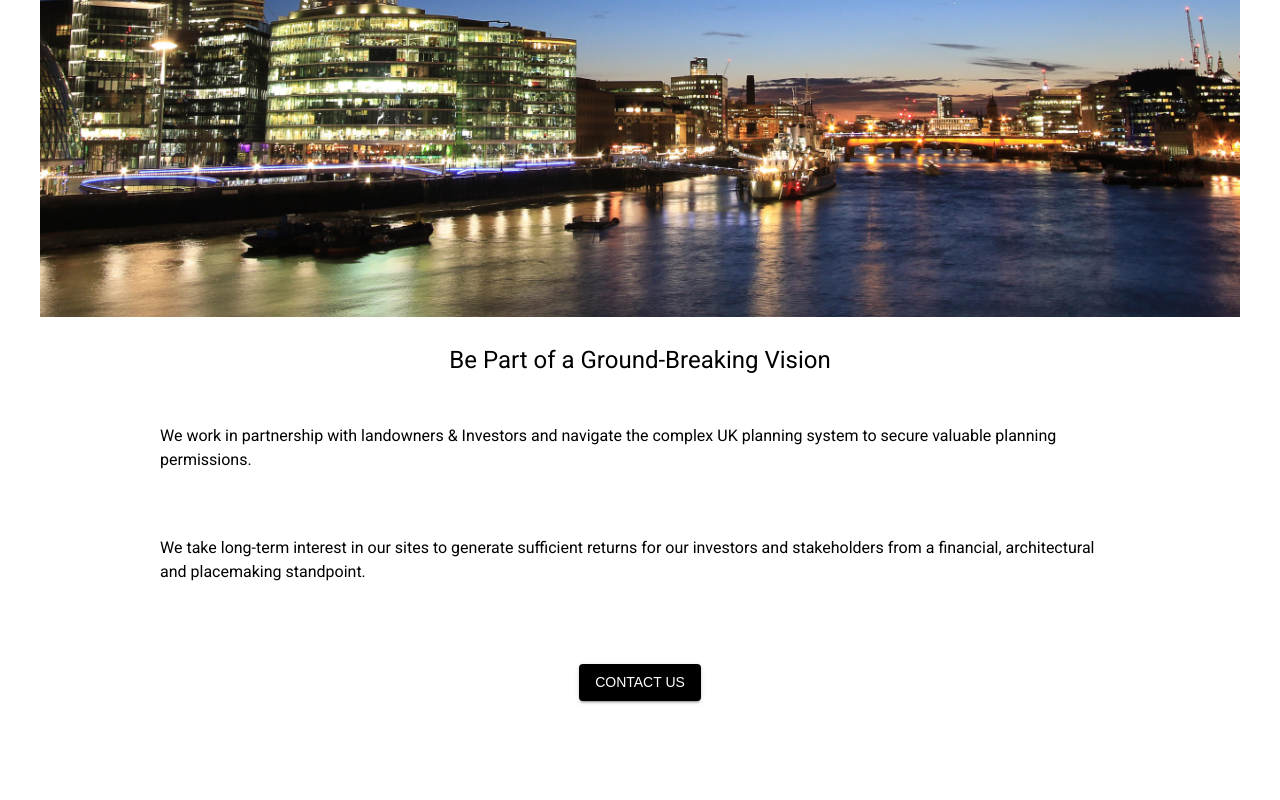
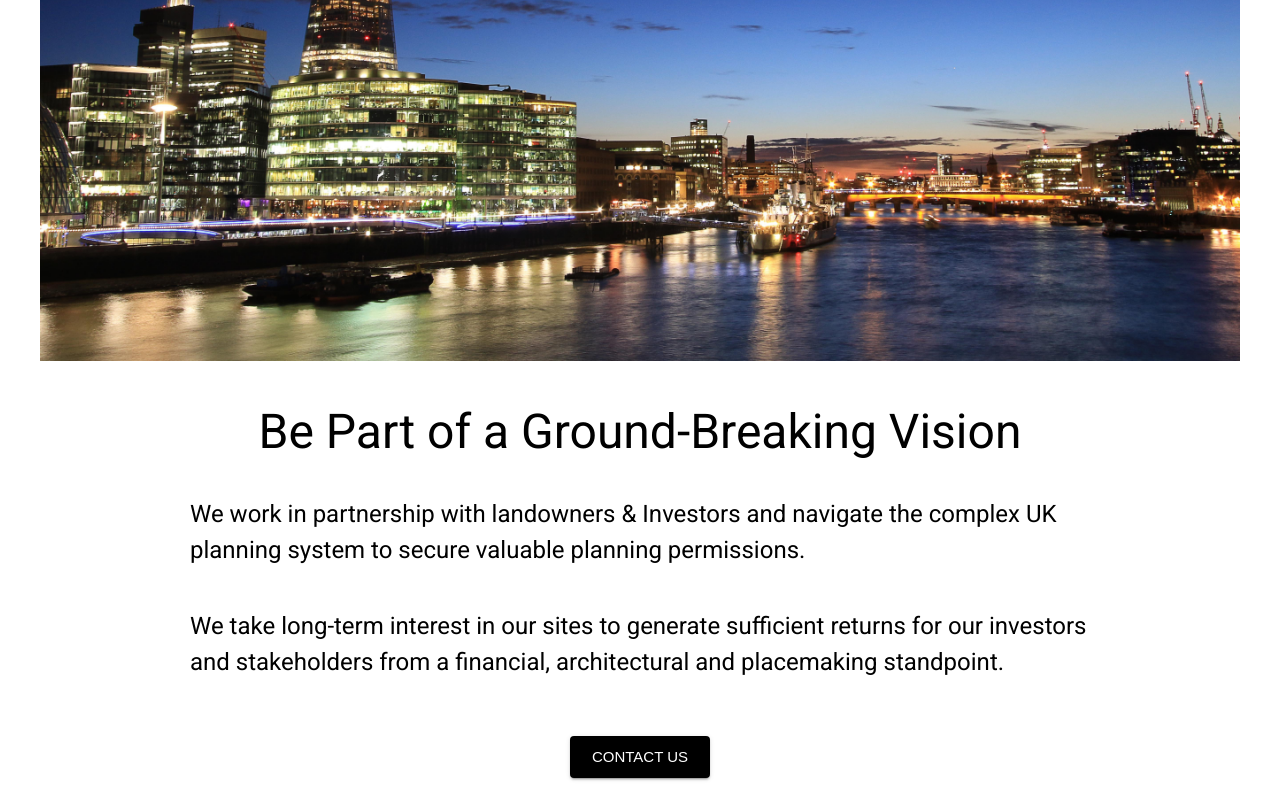
Before and after one commit to alamerton/Lydiard-Capital, a React (Create React App) app: page / in a window 1280 px wide. Shown: the part 2584-3384 px from the top of the page. Before the commit the page ends 3301 px from the top, so only its background shows below. Built offline with nearby package versions, Linux system fonts and the light colour scheme.

Commit message:
Made GroundBreakingVisionCard responsive

```diff
--- a/src/components/ConstructionCostsCard.tsx
+++ b/src/components/ConstructionCostsCard.tsx
@@ -8,13 +8,7 @@ class ConstructionCostsCard extends Component {
         sx={{
           position: "relative",
           marginBottom: "-1rem",
-          height: {
-            xs: "100%",
-            sm: "100%",
-            md: "90vh",
-            lg: "90vh",
-            xl: "90vh",
-          },
+          height: "100%",
         }}
       >
         <Container
--- a/src/components/ExceptionalCard.tsx
+++ b/src/components/ExceptionalCard.tsx
@@ -8,20 +8,14 @@ class ExceptionalCard extends Component {
         sx={{
           position: "relative",
           marginBottom: "-1rem",
-          height: {
-            xs: "100%",
-            sm: "100%",
-            md: "90vh",
-            lg: "90vh",
-            xl: "90vh",
-          },
+          height: "100%",
         }}
       >
         <Container
           sx={{ backgroundColor: "secondary.main", height: "0.3rem" }}
         />
         <img
-          style={{ width: "100%", height: "100%" }}
+          style={{ width: "100%", height: "100%", objectFit: "cover" }}
           src={process.env.PUBLIC_URL + "buildings-1835643.jpg"}
           alt="cannot display"
         />
--- a/src/components/GrossDevelopmentValueCard.tsx
+++ b/src/components/GrossDevelopmentValueCard.tsx
@@ -8,13 +8,7 @@ class GrossDevelopmentValueCard extends Component {
         sx={{
           position: "relative",
           marginBottom: "-1rem",
-          height: {
-            xs: "100%",
-            sm: "100%",
-            md: "90vh",
-            lg: "90vh",
-            xl: "90vh",
-          },
+          height: "100%",
         }}
       >
         <Container
--- a/src/components/GroundBreakingVisionCard.tsx
+++ b/src/components/GroundBreakingVisionCard.tsx
@@ -11,14 +11,17 @@ class GroundBreakingVisionCard extends Component {
         }}
       >
         <Container
-          style={{
+          sx={{
             position: "relative",
             maxWidth: "80%",
             margin: "auto",
             marginTop: "1rem",
             justifyContent: "center",
             alignItems: "center",
-            height: "5rem",
+            height: {
+              xs: "6rem",
+              xl: "6rem",
+            },
           }}
         >
           <Typography
@@ -32,19 +35,35 @@ class GroundBreakingVisionCard extends Component {
               fontFamily: "Roboto",
               textAlign: "center",
               color: "text.primary",
+              fontSize: {
+                xs: "1.5rem",
+                sm: "2rem",
+                md: "2.5rem",
+                lg: "3rem",
+                xl: "3rem",
+              },
             }}
           >
             Be Part of a Ground-Breaking Vision
           </Typography>
         </Container>
         <Container
-          style={{
+          sx={{
             position: "relative",
-            maxWidth: "80%",
+            maxWidth: {
+              xs: "80%",
+              lg: "75%",
+            },
             margin: "auto",
             justifyContent: "center",
             alignItems: "center",
-            height: "6rem",
+            height: {
+              xs: "6rem",
+              sm: "8rem",
+              md: "7rem",
+              lg: "6rem",
+              xl: "6rem",
+            },
           }}
         >
           <Typography
@@ -58,6 +77,13 @@ class GroundBreakingVisionCard extends Component {
               fontFamily: "Roboto",
               textAlign: "left",
               color: "text.primary",
+              fontSize: {
+                xs: "1rem",
+                sm: "1.5rem",
+                md: "1.5rem",
+                lg: "1.5rem",
+                xl: "1.5em",
+              },
             }}
           >
             We work in partnership with landowners & Investors and navigate the
@@ -65,14 +91,23 @@ class GroundBreakingVisionCard extends Component {
           </Typography>
         </Container>
         <Container
-          style={{
+          sx={{
             position: "relative",
-            maxWidth: "80%",
+            maxWidth: {
+              xs: "80%",
+              lg: "75%",
+            },
             margin: "auto",
             marginTop: "1rem",
             justifyContent: "center",
             alignItems: "center",
-            minHeight: "6rem",
+            height: {
+              xs: "6rem",
+              sm: "8rem",
+              md: "8rem",
+              lg: "6rem",
+              xl: "6rem",
+            },
           }}
         >
           <Typography
@@ -86,6 +121,13 @@ class GroundBreakingVisionCard extends Component {
               fontFamily: "Roboto",
               textAlign: "left",
               color: "text.primary",
+              fontSize: {
+                xs: "1rem",
+                sm: "1.5rem",
+                md: "1.5rem",
+                lg: "1.5rem",
+                xl: "1.5em",
+              },
             }}
           >
             We take long-term interest in our sites to generate sufficient
@@ -94,17 +136,22 @@ class GroundBreakingVisionCard extends Component {
           </Typography>
         </Container>
         <Container
-          style={{
+          sx={{
             position: "relative",
             maxWidth: "40%",
             margin: "auto",
             marginTop: "2rem",
             marginBottom: "3rem",
-            minHeight: "2rem",
+            minHeight: {
+              xs: "2rem",
+              sm: "3rem",
+            },
             textAlign: "center",
           }}
         >
-          <Button variant="contained">Contact us</Button>
+          <Button variant="contained" size="large">
+            Contact us
+          </Button>
         </Container>
       </Container>
     );
--- a/src/components/TopBanner.tsx
+++ b/src/components/TopBanner.tsx
@@ -8,13 +8,7 @@ class TopBanner extends Component {
         sx={{
           position: "relative",
           marginBottom: "-1rem",
-          height: {
-            xs: "100%",
-            sm: "100%",
-            md: "90vh",
-            lg: "90vh",
-            xl: "90vh",
-          },
+          height: "100%"
         }}
       >
         <img
```
